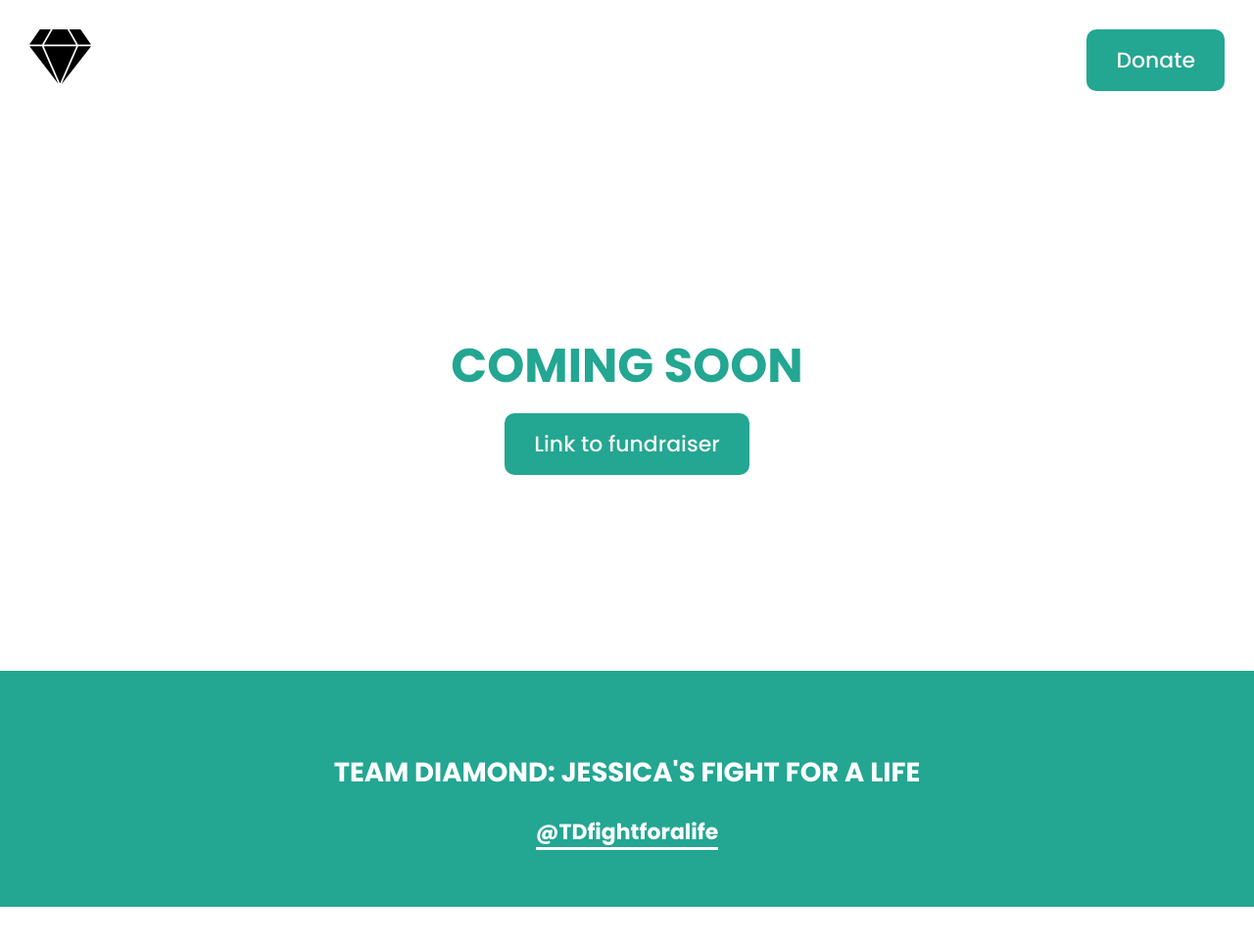
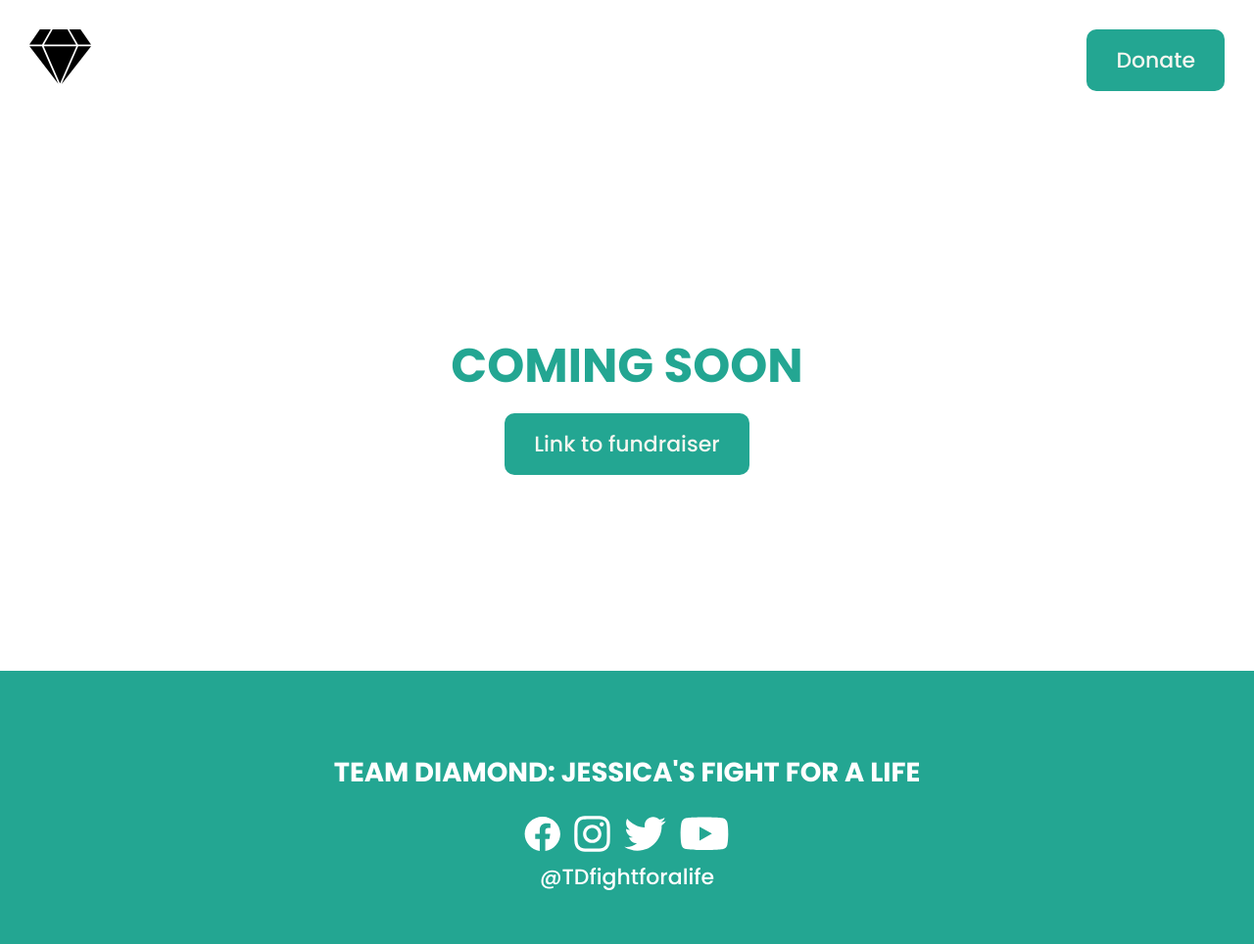
Before and after one commit to emelinelawford/jessica, a website: page dist/index.html in a window 1280 px wide. Shown: the whole page at 98% size. Before the commit the page ends 926 px from the top, so only its background shows below. Drawn offline with Linux system fonts and the light colour scheme.

Commit message:
footer vs2

```diff
--- a/src/scss/modules/_defaults.scss
+++ b/src/scss/modules/_defaults.scss
@@ -10,3 +10,7 @@ html {
 body,html{
 	min-height: 100vh;
 }
+
+li{
+  list-style-type: none;
+}
--- a/src/scss/partials/_footer.scss
+++ b/src/scss/partials/_footer.scss
@@ -3,4 +3,29 @@ footer{
     padding: $desktop-unit-double;
     color: $white;
     text-align: center;
+
+    .socials{
+
+        ul{
+        display: flex;
+        flex-flow: row;
+        justify-content: center;
+        align-items: center;
+        padding: 0;
+        margin: 0;
+
+            li{
+                margin: 0 0.3em;
+
+                img{
+                    width:auto;
+                    height:1.7em;
+                }
+            }
+        }
+
+        p{
+            margin:0;
+        }
+    }
 }
```
Also changed, not shown: dist/assets/css/style.css, dist/assets/css/style.min.css, dist/assets/img/facebook.svg (added), dist/assets/img/instagram.svg (added), dist/assets/img/twitter.svg (added), dist/assets/img/youtube.svg (added), dist/index.html, 1 other file.
